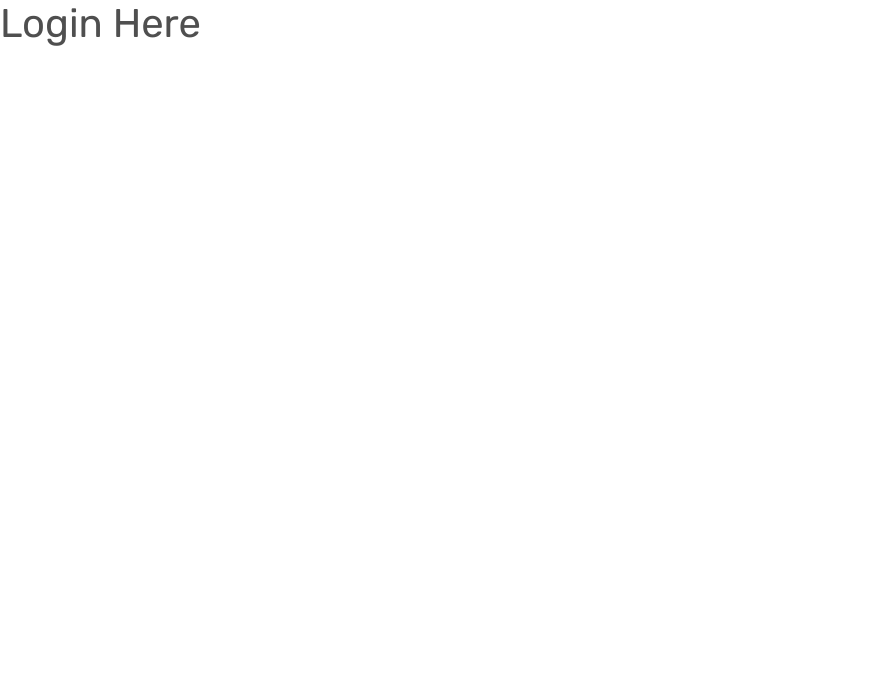
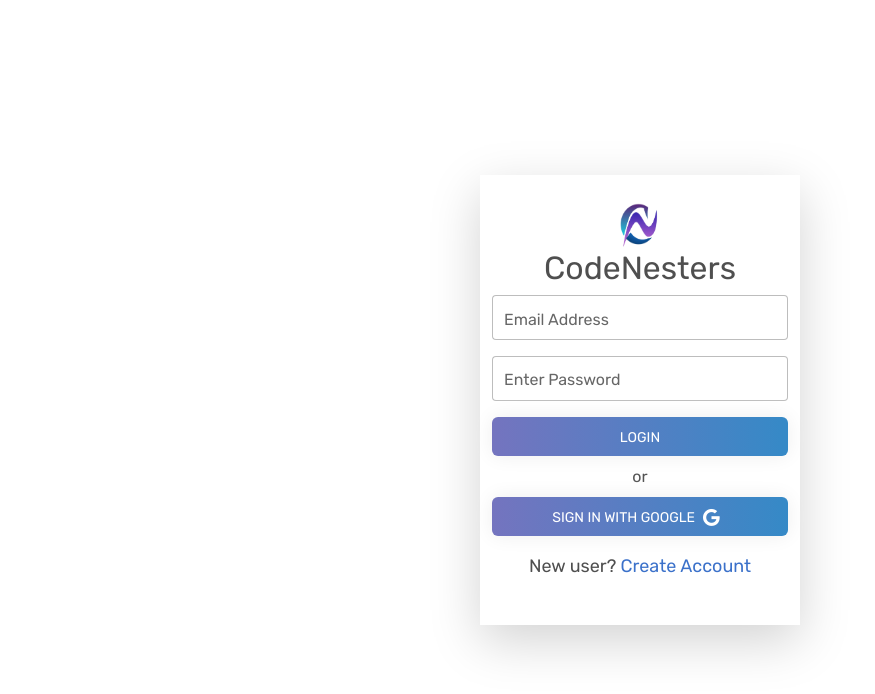
Before and after one commit to Yashcodes/CodeNesters-Frontend, a React (Create React App) app: page /login in a window 1280 px wide. Shown: the top 694 px of the page, without its empty margins (0-875 px from the left). Built offline with nearby package versions, Linux system fonts and the light colour scheme.

Commit message:
Login form created

```diff
--- a/src/pages/Auth/Login.jsx
+++ b/src/pages/Auth/Login.jsx
@@ -1,11 +1,135 @@
-import React from 'react'
+import React, { useEffect, useState } from "react";
+import { Link, useLocation, useNavigate } from "react-router-dom";
+import "../../styles/AuthStyles/Register.css";
+import Brand from "../../assets/images/brandLogo.png";
+import { MDBBtn, MDBIcon, MDBInput } from "mdb-react-ui-kit";
+import axios from "axios";
+import { toast } from "react-hot-toast";
+import { useAuth } from "../../context/Auth";
 
 const Login = () => {
+  const [email, setEmail] = useState("");
+  const [password, setPassword] = useState("");
+
+  const [auth, setAuth] = useAuth();
+
+  const location = useLocation();
+  const navigate = useNavigate();
+
+  useEffect(() => {
+    if (location.pathname === "/login") {
+      document.title = "Login - CodeNesters";
+    }
+  }, [location]);
+
+  useEffect(() => {
+    if (localStorage.getItem("auth")) {
+      navigate("/");
+    }
+  }, [navigate]);
+
+  const handleSubmit = async (e) => {
+    e.preventDefault();
+
+    try {
+      const { data } = await axios.post(
+        "https://code-nesters-backend.vercel.app/api/v1/auth/login",
+        {
+          method: "POST",
+          headers: {
+            "Content-Type": "application/json",
+            authToken: auth?.authToken,
+          },
+
+          email,
+          password,
+        }
+      );
+
+      if (data.success) {
+        console.log(data);
+        setAuth({
+          ...auth,
+          user: data.user,
+          authToken: data.authToken,
+        });
+
+        toast.success(data.message);
+
+        localStorage.setItem("auth", JSON.stringify(data));
+        navigate("/");
+      } else {
+        console.log(data);
+        toast.error(data.message);
+      }
+    } catch (error) {
+      toast.error("Error in creating account");
+    }
+  };
+
   return (
-    <div>
-      <h1>Login Here</h1>
-    </div>
-  )
-}
+    <>
+      <div className="register-page">
+        <div className="register-card shadow-lg">
+          <div className="register-card-header mt-3">
+            <div className="register-card-img">
+              <img src={Brand} alt="" width="44px" height="44px" />
+            </div>
+            <div className="card-head">
+              <h2>CodeNesters</h2>
+            </div>
+          </div>
 
-export default Login
+          <div className="register-card-input">
+            <div className="register-email mb-3">
+              <MDBInput
+                label="Email Address"
+                type="email"
+                size="lg"
+                value={email}
+                onChange={(e) => setEmail(e.target.value)}
+                required
+              />
+            </div>
+            <div className="register-password mb-3">
+              <MDBInput
+                label="Enter Password"
+                type="password"
+                size="lg"
+                value={password}
+                onChange={(e) => setPassword(e.target.value)}
+                required
+              />
+            </div>
+          </div>
+
+          <div className="register-card-btn mb-2">
+            <MDBBtn className="w-100 card-btn" onClick={handleSubmit}>
+              Login
+            </MDBBtn>
+          </div>
+
+          <div className="divider-text text-center mb-2">or</div>
+
+          <div className="register-with-google mb-3">
+            <MDBBtn className="w-100 card-btn">
+              Sign in with Google
+              <span>
+                <MDBIcon fab icon="google" className="mx-2" size="lg" />
+              </span>
+            </MDBBtn>
+          </div>
+
+          <div className="login-option mb-3">
+            <p className="text-center">
+              New user?
+              <Link to={"/register"}> Create Account</Link>
+            </p>
+          </div>
+        </div>
+      </div>
+    </>
+  );
+};
+
+export default Login;
```
